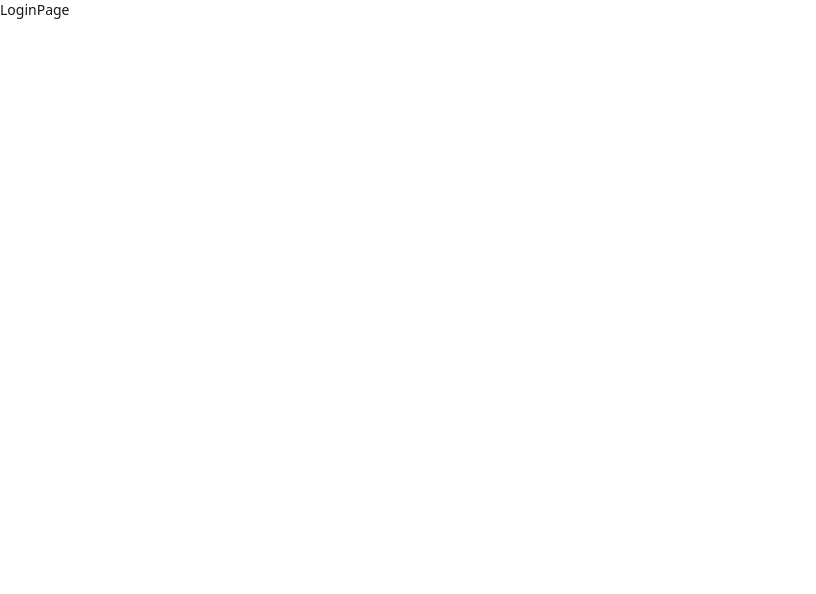
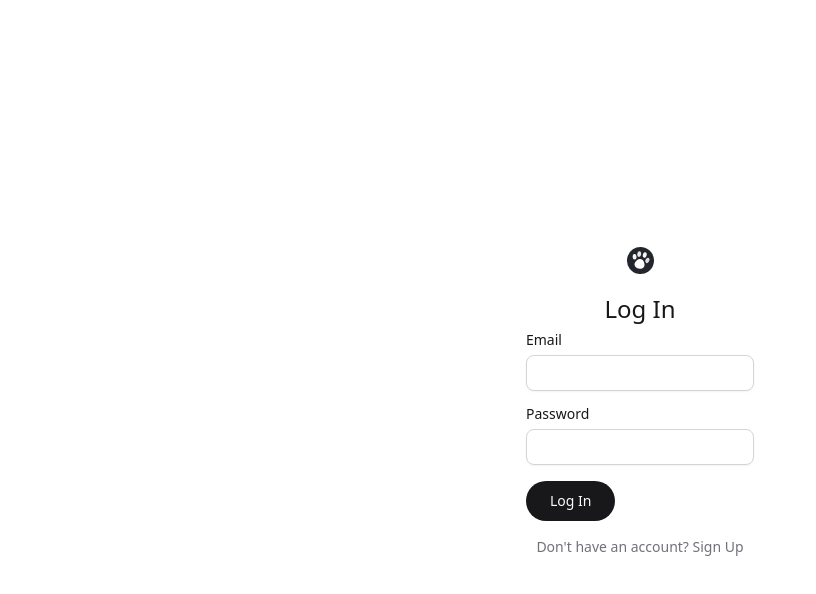
Before and after one commit to awais1019/PetSoft, a Next.js app: page /login in a window 1280 px wide. Shown: the top 594 px of the page, without its empty margins (0-816 px from the left). Built offline with nearby package versions, Linux system fonts and the light colour scheme.

Commit message:
feat(ui) add auth (signup and login page) ui

```diff
--- /dev/null
+++ b/src/app/(auth)/layout.tsx
@@ -0,0 +1,11 @@
+import Logo from '@/components/logo'
+import React from 'react'
+
+export default function Layout({children}: {children: React.ReactNode}) {
+  return (
+    <div className="flex min-h-screen flex-col items-center justify-center bp-4 gap-y-4">
+      <Logo />
+      {children}
+    </div>
+  )
+}
--- a/src/app/(auth)/login/page.tsx
+++ b/src/app/(auth)/login/page.tsx
@@ -1,7 +1,17 @@
-import React from 'react'
+import AuthForm from "@/components/auth-form";
+import H1 from "@/components/h1";
+import Link from "next/link";
+import React from "react";
 
 export default function LoginPage() {
   return (
-    <main>LoginPage</main>
-  )
+    <main>
+      <H1 className="text-center mb-2">Log In</H1>
+      <AuthForm />
+      <p className="mt-4 text-center text-sm text-zinc-500">
+        {`Don't have an account? `}
+        <Link href="/signup">Sign Up</Link>
+      </p>
+    </main>
+  );
 }
--- a/src/app/(auth)/signup/page.tsx
+++ b/src/app/(auth)/signup/page.tsx
@@ -1,7 +1,18 @@
+import AuthForm from '@/components/auth-form'
+import H1 from '@/components/h1'
+import Link from 'next/link'
+
 import React from 'react'
 
 export default function SignupPage() {
   return (
-    <main>SignupPage</main>
+    <main>
+         <H1 className="text-center mb-2">Sign Up</H1>
+         <AuthForm />
+         <p className="mt-4 text-center text-sm text-zinc-500">
+           {`Already have an account? `}
+           <Link href="/login">Log In</Link>
+         </p>
+       </main>
   )
 }
--- /dev/null
+++ b/src/components/auth-form.tsx
@@ -0,0 +1,20 @@
+import React from "react";
+import { Label } from "./ui/label";
+import { Input } from "./ui/input";
+import { Button } from "./ui/button";
+
+export default function AuthForm() {
+  return (
+    <form>
+      <div className="space-y-2 mb-4">
+        <Label htmlFor="email">Email</Label>
+        <Input type="email" id="email" />
+      </div>
+      <div className="space-y-2 mb-4">
+        <Label htmlFor="password">Password</Label>
+        <Input type="password" id="password" />
+      </div>
+      <Button type="submit">Log In</Button>
+    </form>
+  );
+}
```
